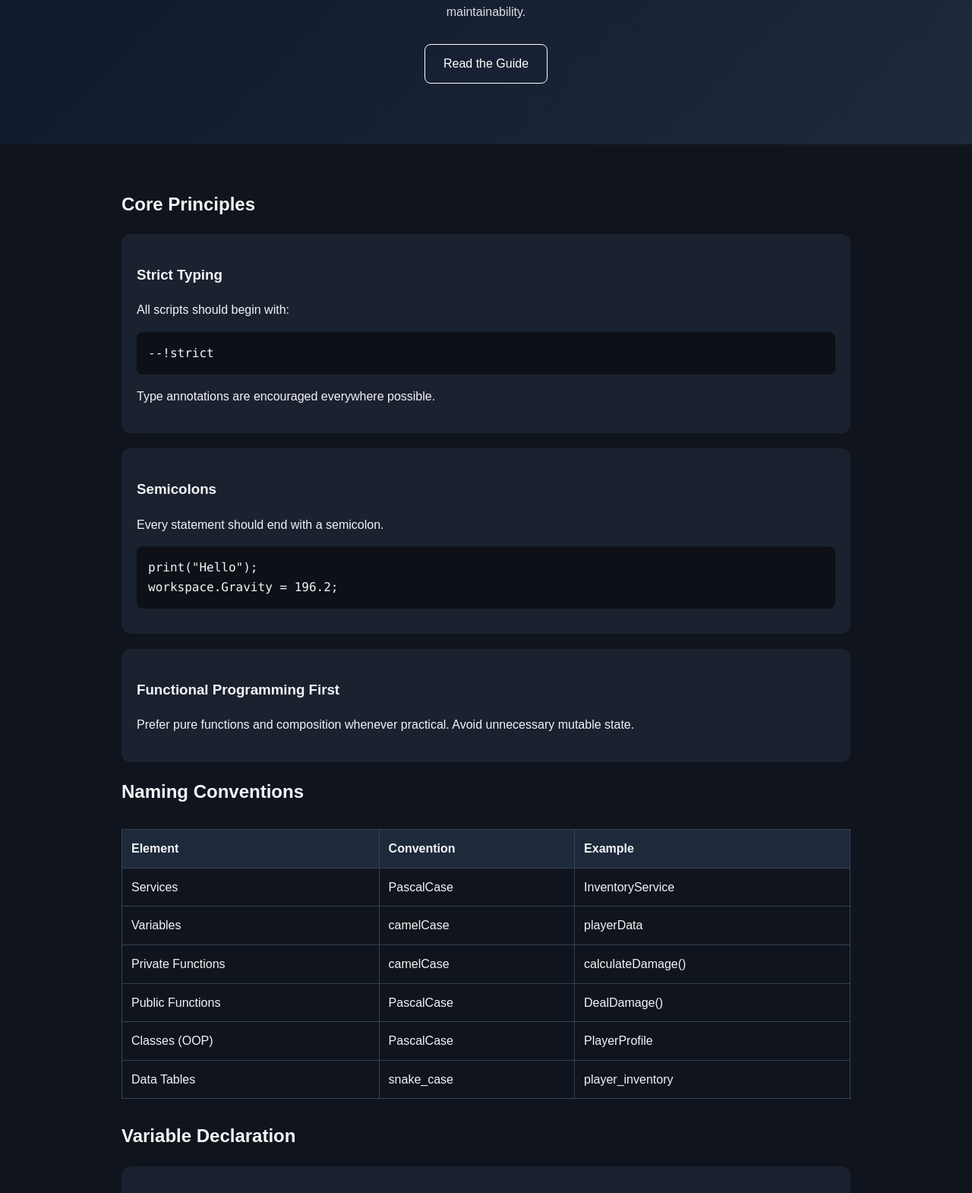
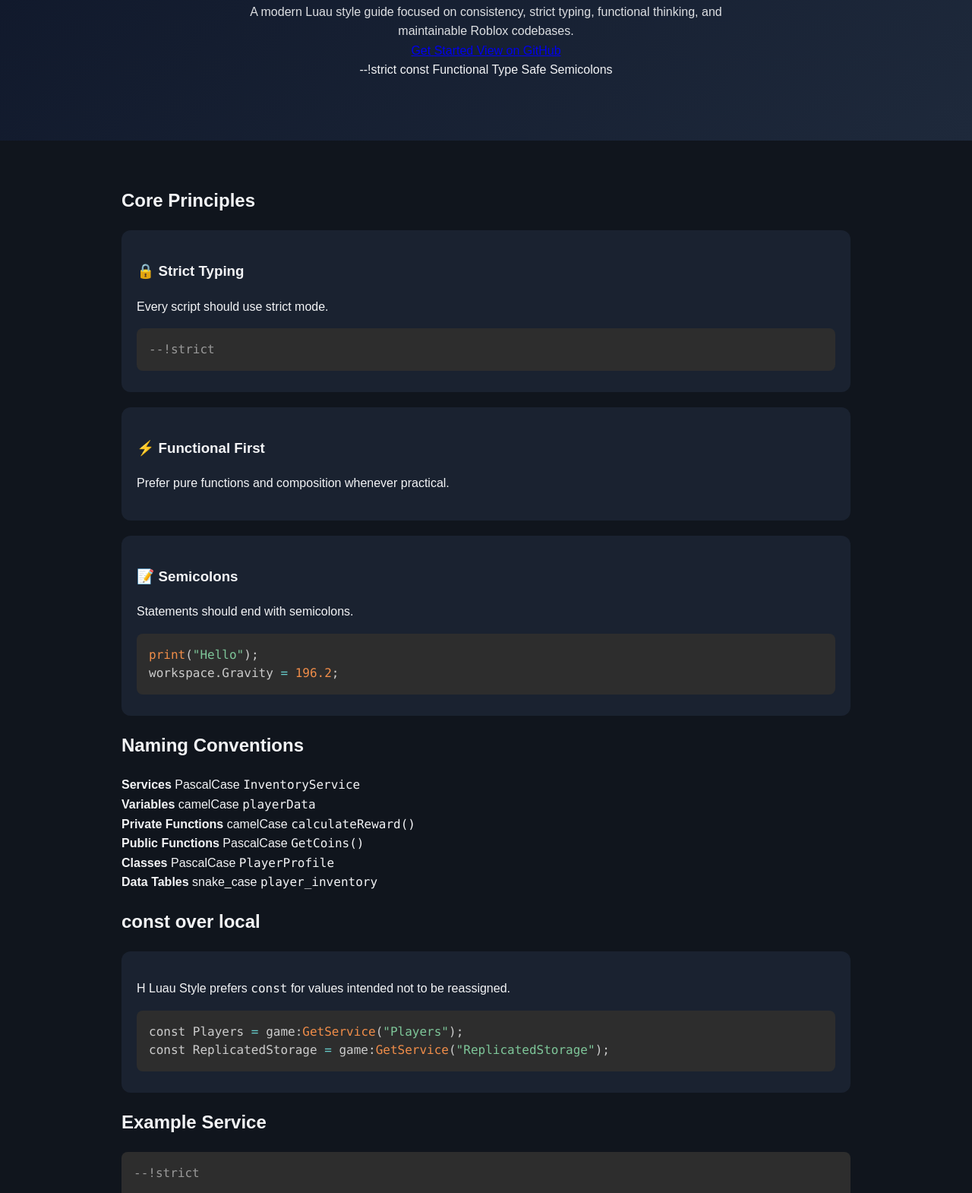
Before and after one commit to hashimnaim/H-Luau-Style-Guide.github.io, a plain HTML site: page index.html in a window 1280 px wide. Shown: the part 222-1792 px from the top of the page at 76% size. Drawn offline with nearby package versions, Linux system fonts and the light colour scheme.

Commit message:
Update index.html

```diff
--- a/index.html
+++ b/index.html
@@ -6,137 +6,158 @@
     <title>H Luau Style Guide</title>
 
     <link rel="stylesheet" href="styles.css">
+
+    <!-- Fonts -->
+    <link href="https://fonts.googleapis.com/css2?family=Inter:wght@400;500;600;700;800&display=swap" rel="stylesheet">
+
+    <!-- Prism Syntax Highlighting -->
+    <link
+        href="https://cdn.jsdelivr.net/npm/prismjs/themes/prism-tomorrow.min.css"
+        rel="stylesheet"
+    >
 </head>
+
 <body>
-    <header>
-        <h1>H Luau Style Guide</h1>
+    <header class="hero">
+        <div class="hero-content">
+            <span class="badge">Opinionated Roblox Luau Style Guide</span>
+
+            <h1>H Luau Style</h1>
 
             <p>
-            A strict Roblox Luau coding standard focused on consistency,
-            readability, type safety, and maintainability.
+                A modern Luau style guide focused on consistency,
+                strict typing, functional thinking, and maintainable
+                Roblox codebases.
             </p>
 
-        <a class="button" href="#principles">Read the Guide</a>
+            <div class="hero-buttons">
+                <a href="#principles" class="primary-button">
+                    Get Started
+                </a>
+
+                <a
+                    href="https://github.com/YOUR_USERNAME/hluau-style-guide"
+                    class="secondary-button"
+                >
+                    View on GitHub
+                </a>
+            </div>
+
+            <div class="feature-badges">
+                <span>--!strict</span>
+                <span>const</span>
+                <span>Functional</span>
+                <span>Type Safe</span>
+                <span>Semicolons</span>
+            </div>
+        </div>
     </header>
 
     <main>
+
         <section id="principles">
             <h2>Core Principles</h2>
 
+            <div class="card-grid">
+
                 <div class="card">
-                <h3>Strict Typing</h3>
+                    <h3>🔒 Strict Typing</h3>
 
                     <p>
-                    All scripts should begin with:
+                        Every script should use strict mode.
                     </p>
 
-<pre><code>--!strict</code></pre>
+<pre><code class="language-lua">--!strict</code></pre>
+
+                </div>
+
+                <div class="card">
+                    <h3>⚡ Functional First</h3>
 
                     <p>
-                    Type annotations are encouraged everywhere possible.
+                        Prefer pure functions and composition whenever practical.
                     </p>
                 </div>
 
                 <div class="card">
-                <h3>Semicolons</h3>
+                    <h3>📝 Semicolons</h3>
 
                     <p>
-                    Every statement should end with a semicolon.
+                        Statements should end with semicolons.
                     </p>
 
-<pre><code>print("Hello");
+<pre><code class="language-lua">print("Hello");
 workspace.Gravity = 196.2;</code></pre>
+
                 </div>
 
-            <div class="card">
-                <h3>Functional Programming First</h3>
-
-                <p>
-                    Prefer pure functions and composition whenever practical.
-                    Avoid unnecessary mutable state.
-                </p>
             </div>
         </section>
 
         <section>
             <h2>Naming Conventions</h2>
 
-            <table>
-                <thead>
-                    <tr>
-                        <th>Element</th>
-                        <th>Convention</th>
-                        <th>Example</th>
-                    </tr>
-                </thead>
+            <div class="naming-grid">
 
-                <tbody>
-                    <tr>
-                        <td>Services</td>
-                        <td>PascalCase</td>
-                        <td>InventoryService</td>
-                    </tr>
+                <div class="naming-card">
+                    <strong>Services</strong>
+                    <span>PascalCase</span>
+                    <code>InventoryService</code>
+                </div>
 
-                    <tr>
-                        <td>Variables</td>
-                        <td>camelCase</td>
-                        <td>playerData</td>
-                    </tr>
+                <div class="naming-card">
+                    <strong>Variables</strong>
+                    <span>camelCase</span>
+                    <code>playerData</code>
+                </div>
 
-                    <tr>
-                        <td>Private Functions</td>
-                        <td>camelCase</td>
-                        <td>calculateDamage()</td>
-                    </tr>
+                <div class="naming-card">
+                    <strong>Private Functions</strong>
+                    <span>camelCase</span>
+                    <code>calculateReward()</code>
+                </div>
 
-                    <tr>
-                        <td>Public Functions</td>
-                        <td>PascalCase</td>
-                        <td>DealDamage()</td>
-                    </tr>
+                <div class="naming-card">
+                    <strong>Public Functions</strong>
+                    <span>PascalCase</span>
+                    <code>GetCoins()</code>
+                </div>
 
-                    <tr>
-                        <td>Classes (OOP)</td>
-                        <td>PascalCase</td>
-                        <td>PlayerProfile</td>
-                    </tr>
+                <div class="naming-card">
+                    <strong>Classes</strong>
+                    <span>PascalCase</span>
+                    <code>PlayerProfile</code>
+                </div>
 
-                    <tr>
-                        <td>Data Tables</td>
-                        <td>snake_case</td>
-                        <td>player_inventory</td>
-                    </tr>
-                </tbody>
-            </table>
+                <div class="naming-card">
+                    <strong>Data Tables</strong>
+                    <span>snake_case</span>
+                    <code>player_inventory</code>
+                </div>
+
+            </div>
         </section>
 
         <section>
-            <h2>Variable Declaration</h2>
+            <h2>const over local</h2>
 
             <div class="card">
-                <h3>Use <code>const</code></h3>
 
                 <p>
-                    H Luau Style prefers the newer
-                    <code>const</code> keyword for values that should not be
-                    reassigned.
+                    H Luau Style prefers <code>const</code> for values
+                    intended not to be reassigned.
                 </p>
 
-<pre><code>const Players = game:GetService("Players");
+<pre><code class="language-lua">const Players = game:GetService("Players");
 const ReplicatedStorage = game:GetService("ReplicatedStorage");</code></pre>
 
-                <p class="note">
-                    Note: Some Luau environments and tooling may still commonly
-                    use <code>local</code>. Teams adopting this guide should
-                    ensure their tooling supports the chosen conventions.
-                </p>
             </div>
         </section>
 
         <section>
             <h2>Example Service</h2>
 
-<pre><code>--!strict
+<pre><code class="language-lua">--!strict
 
 const CoinService = {};
 CoinService.__index = CoinService;
@@ -147,7 +168,9 @@ type PlayerData = {
 
 const player_data: {[Player]: PlayerData} = {};
 
-function calculateReward(player: Player): number
+function calculateReward(
+    player: Player
+): number
     return 10;
 end;
 
@@ -177,34 +200,34 @@ function CoinService.GetCoins(
 end;
 
 return CoinService;</code></pre>
+
         </section>
 
         <section>
             <h2>Philosophy</h2>
 
+            <div class="card philosophy">
+
                 <blockquote>
-                "Consistency beats preference. A shared style allows teams to
-                move faster, review code easier, and reduce unnecessary debates."
+                    "Consistency beats preference."
                 </blockquote>
 
                 <p>
-                H Luau Style prioritizes:
+                    H Luau Style values predictable code,
+                    strict typing, and reducing unnecessary
+                    style debates within teams.
                 </p>
 
-            <ul>
-                <li>Predictable naming.</li>
-                <li>Strict typing.</li>
-                <li>Functional thinking.</li>
-                <li>Readable APIs.</li>
-                <li>Maintainable Roblox projects.</li>
-            </ul>
+            </div>
         </section>
+
     </main>
 
     <footer>
-        <p>
-            H Luau Style Guide • Community Convention
-        </p>
+        H Luau Style Guide • Built with GitHub Pages
     </footer>
+
+    <script src="https://cdn.jsdelivr.net/npm/prismjs/prism.min.js"></script>
+    <script src="https://cdn.jsdelivr.net/npm/prismjs/components/prism-lua.min.js"></script>
 </body>
 </html>
```
Lines whose indentation alone changed are shown as unchanged.
